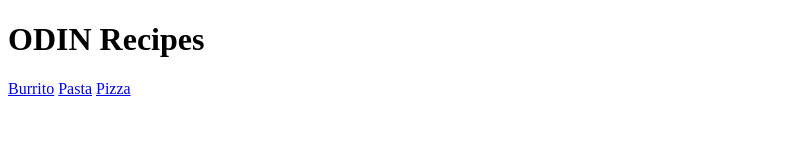
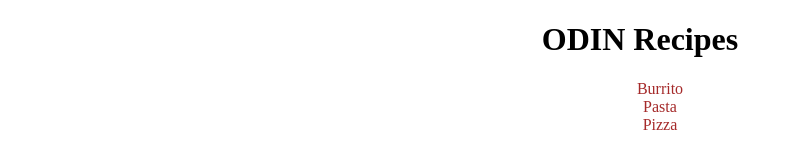
Before and after one commit to AlenMne/odin-recipes, a plain HTML site: page index.html in a window 1280 px wide. Shown: the whole page, without its empty margins (0-793 px from the left). Drawn offline with Linux system fonts and the light colour scheme.

Commit message:
added CSS

```diff
--- a/index.html
+++ b/index.html
@@ -5,11 +5,14 @@
     <meta http-equiv="X-UA-Compatible" content="IE=edge">
     <meta name="viewport" content="width=device-width, initial-scale=1.0">
     <title>Odin Recipes</title>
+    <link rel="stylesheet" href="style.css">
 </head>
 <body>
     <h1>ODIN Recipes</h1>
-    <a href="recipes/burrito.html">Burrito</a>
-    <a href="recipes/pasta.html">Pasta</a>
-    <a href="recipes/pizza.html">Pizza</a>
+    <ul class="menu">
+       <li><a href="recipes/burrito.html">Burrito</a></li>
+       <li><a href="recipes/pasta.html">Pasta</a></li>
+       <li><a href="recipes/pizza.html">Pizza</a></li>
+    </ul>
 </body>
 </html>
```
